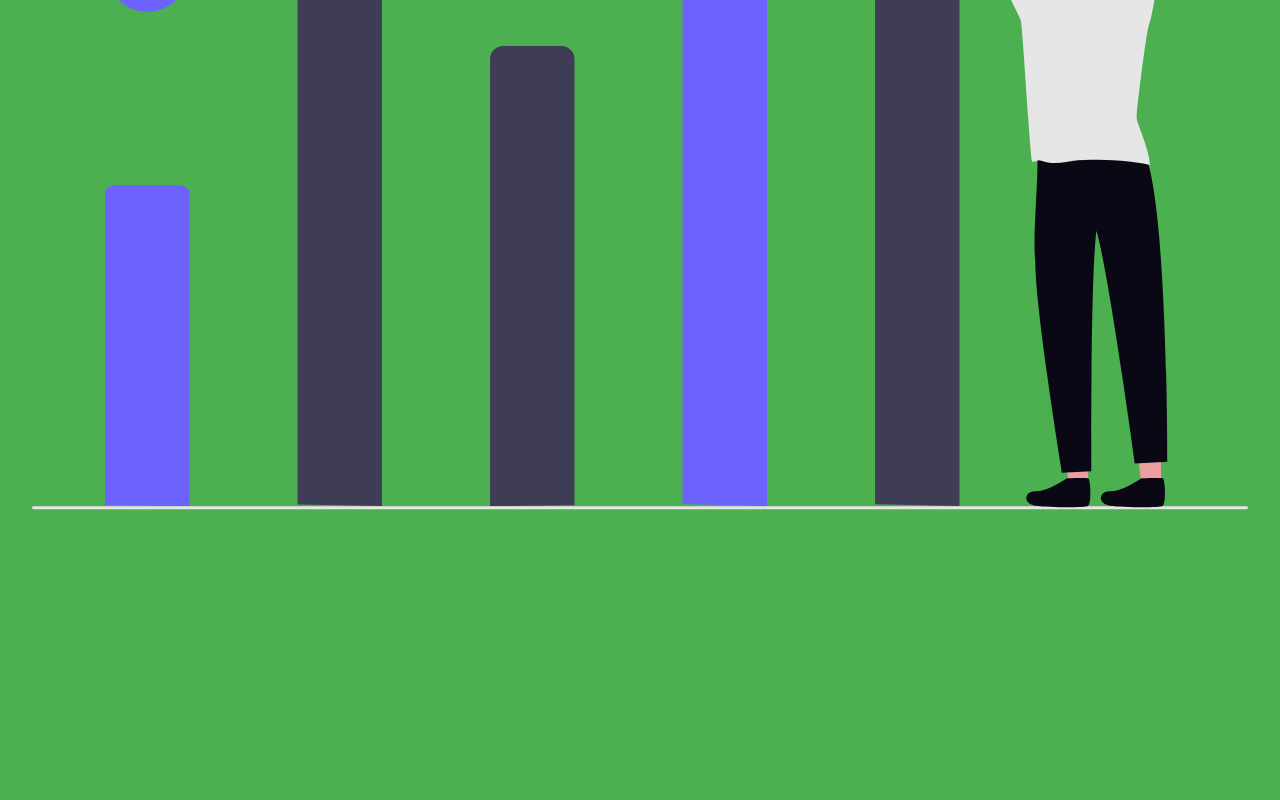
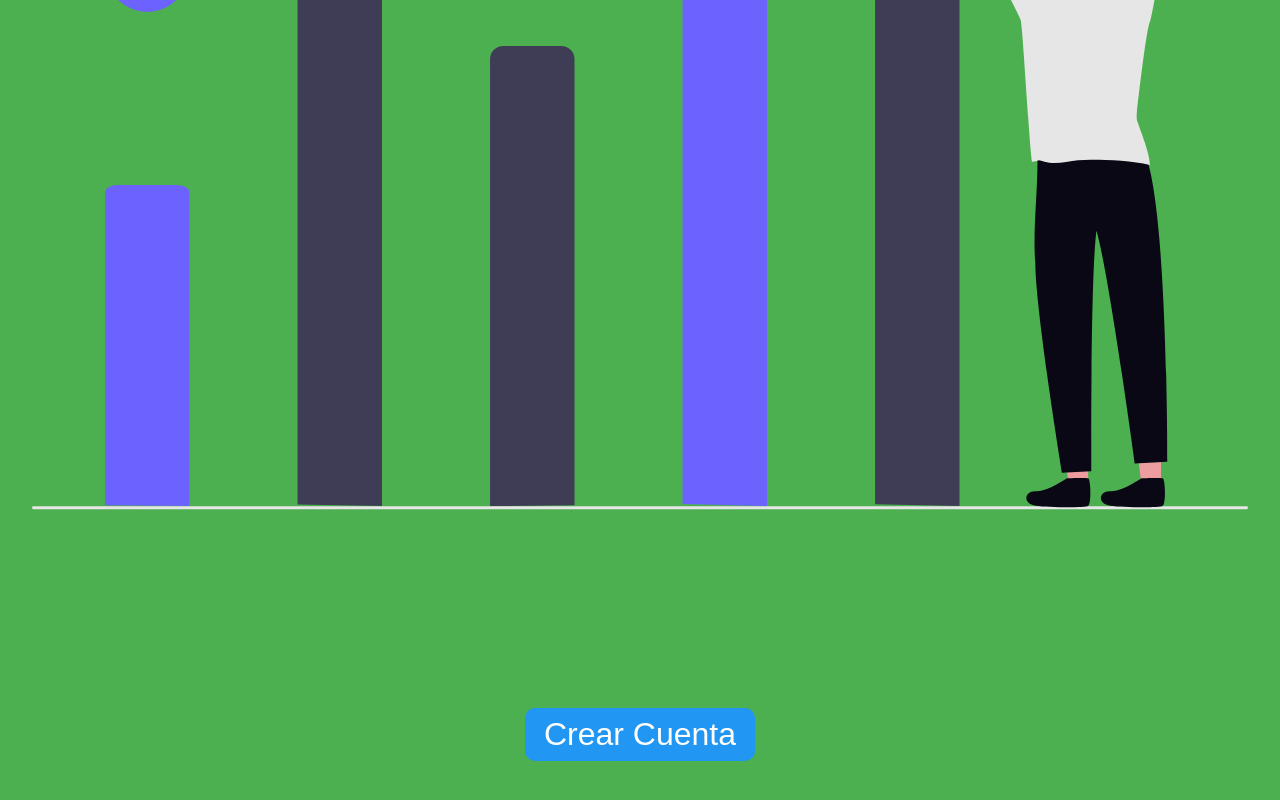
Before and after one commit to Ignacio-Cuevas/m3-abp-proyect, a website: page index.html in a window 1280 px wide. Shown: the part 898-1698 px from the top of the page. Before the commit the page ends 1542 px from the top, so only its background shows below. Drawn offline with nearby package versions, Linux system fonts and the light colour scheme.

Commit message:
Se agrega componentes button-custom y se agrega a la página home

```diff
--- a/index.html
+++ b/index.html
@@ -25,6 +25,11 @@
                 <img class="onboard-box__img" src="./assets/img/undraw_visual-data.svg" alt="icono de salud financiera">
             </figure>
 
+            <div class="home-container-button">
+                <button class="btn-custom btn-custom--primary">Crear Cuenta</button>
+
+            </div>
+
         </section>
 
     </main>
--- a/scss/abstracts/_variables.scss
+++ b/scss/abstracts/_variables.scss
@@ -4,3 +4,4 @@ $bg-green: #4CAF50;
 //TEXT COLORS
 $color-indigo: indigo;
 $color-accent: #E91E63;
+$color-primary: #2196f3;
--- /dev/null
+++ b/scss/components/_buttons.scss
@@ -0,0 +1,24 @@
+@use "../abstracts/variables" as *;
+
+.btn-custom {
+    padding: 0.5rem 1.2rem;
+    font-size: 2rem;
+    border-radius: 10px;
+    border: none;
+    cursor: pointer;
+    transition: all 0.3s ease;
+
+    &--primary {
+        background-color: $color-primary;
+        color: white;
+    }
+
+    &:hover {
+        transform: scale(1.05);
+        filter: brightness(1.1);
+    }
+
+    &:active {
+        transform: scale(0.95);
+    }
+}
--- a/scss/components/index.scss
+++ b/scss/components/index.scss
@@ -1 +1,2 @@
 @forward "onboard-box";
+@forward "buttons";
--- a/scss/pages/_home.scss
+++ b/scss/pages/_home.scss
@@ -19,3 +19,19 @@
         padding: 2rem 0;
     }
 }
+
+.home-container-button {
+    display: flex;
+    justify-content: center;
+    padding: 2rem 0.5rem;
+    align-items: center;
+}
+
+.home-container-image {
+    display: flex;
+    flex-direction: column;
+    align-items: center;
+    gap: 2rem;
+    padding-bottom: 3rem;
+
+}
```
Also changed, not shown: assets/css/components/index.css, assets/css/main.css, scss/main.scss (line endings or trailing spaces), 2 other files.
